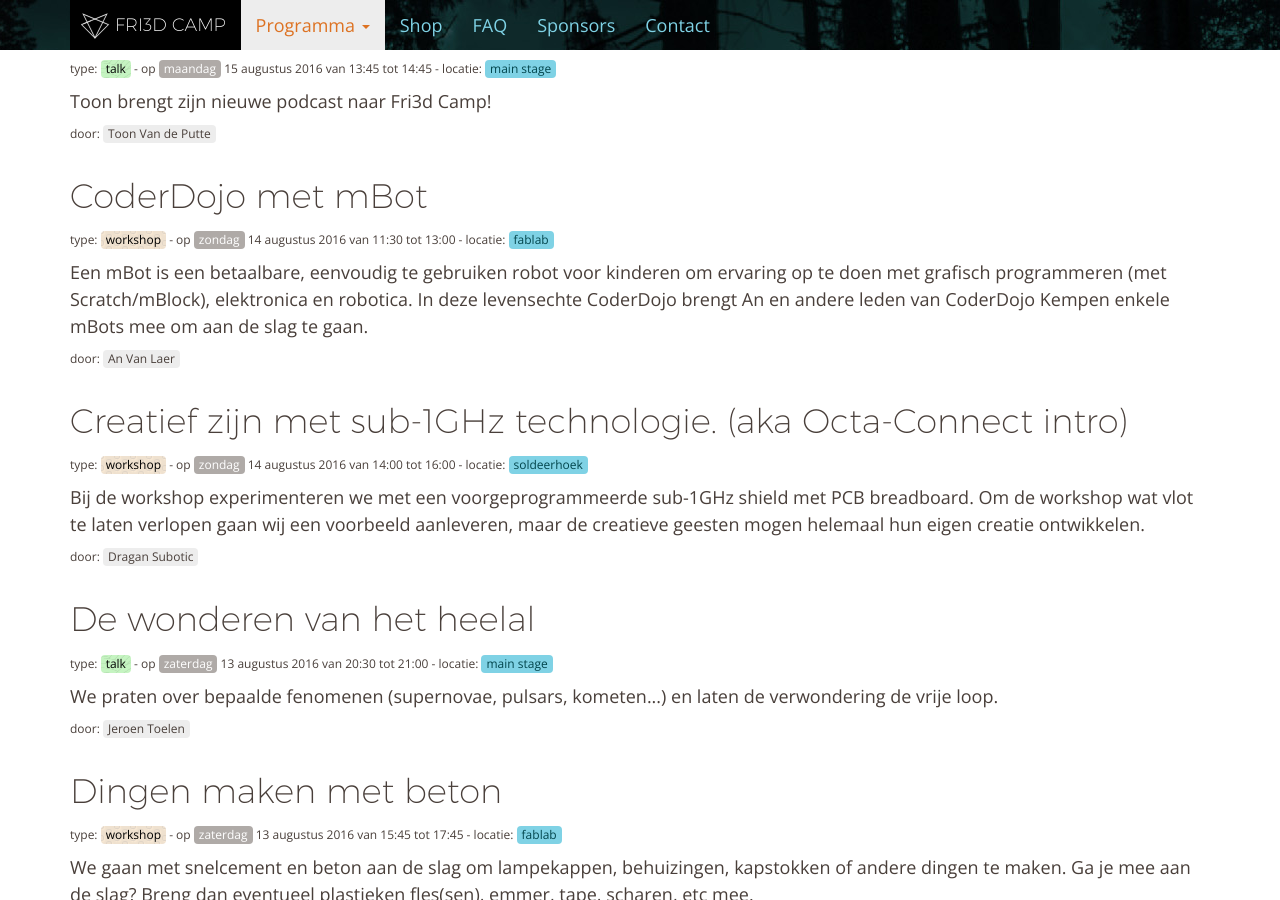
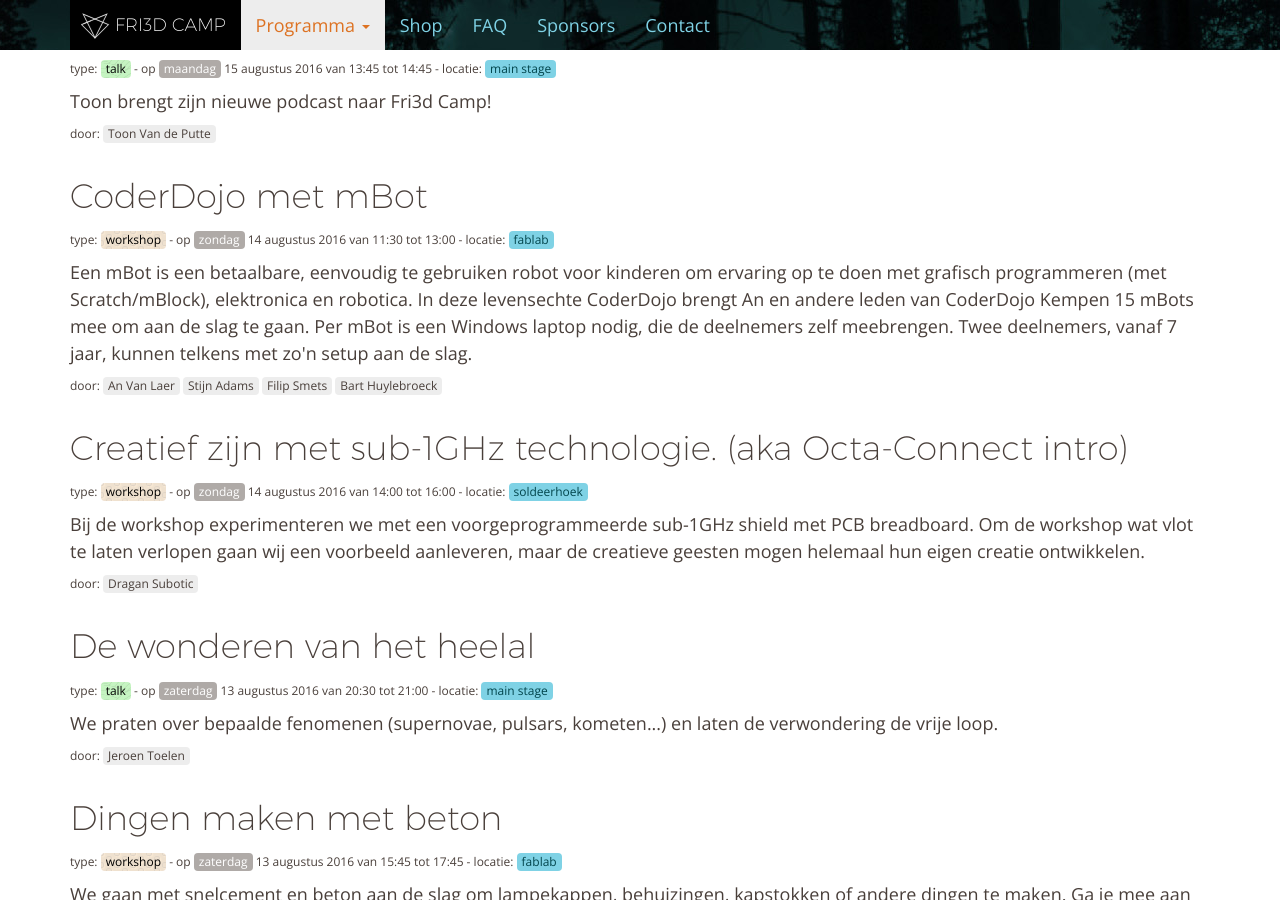
Before and after one commit to Fri3dCamp/fri3dweb2016, a Jekyll site: the page built from programma/index.md, in a window 1280 px wide and 900 px high, scrolled down 3274 px. Built offline with Jekyll 4.4.1, drawn with Linux system fonts in a browser that asks for light colours; nearby versions of some CDN libraries.

Commit message:
Added more details on CoderDojo

```diff
--- a/_data/activities.json
+++ b/_data/activities.json
@@ -243,11 +243,14 @@
       "type":"workshop",
       "track":"fablab",
       "speakers":[
-         "An Van Laer"
-      ],
+         "An Van Laer",
+		 "Stijn Adams",
+		 "Filip Smets",
+		 "Bart Huylebroeck"
+	  ],
       "title":"CoderDojo met mBot",
-      "description":"Een mBot is een betaalbare, eenvoudig te gebruiken robot voor kinderen om ervaring op te doen met grafisch programmeren (met Scratch/mBlock), elektronica en robotica. In deze levensechte CoderDojo brengt An en andere leden van CoderDojo Kempen enkele mBots mee om aan de slag te gaan.",
-      "timing":{
+      "description":"Een mBot is een betaalbare, eenvoudig te gebruiken robot voor kinderen om ervaring op te doen met grafisch programmeren (met Scratch/mBlock), elektronica en robotica. In deze levensechte CoderDojo brengt An en andere leden van CoderDojo Kempen 15 mBots mee om aan de slag te gaan. Per mBot is een Windows laptop nodig, die de deelnemers zelf meebrengen. Twee deelnemers, vanaf 7 jaar, kunnen telkens met zo'n setup aan de slag.",
+	  "timing":{
          "day":"zondag",
          "date":"14 augustus 2016",
          "start":"11:30",
```
